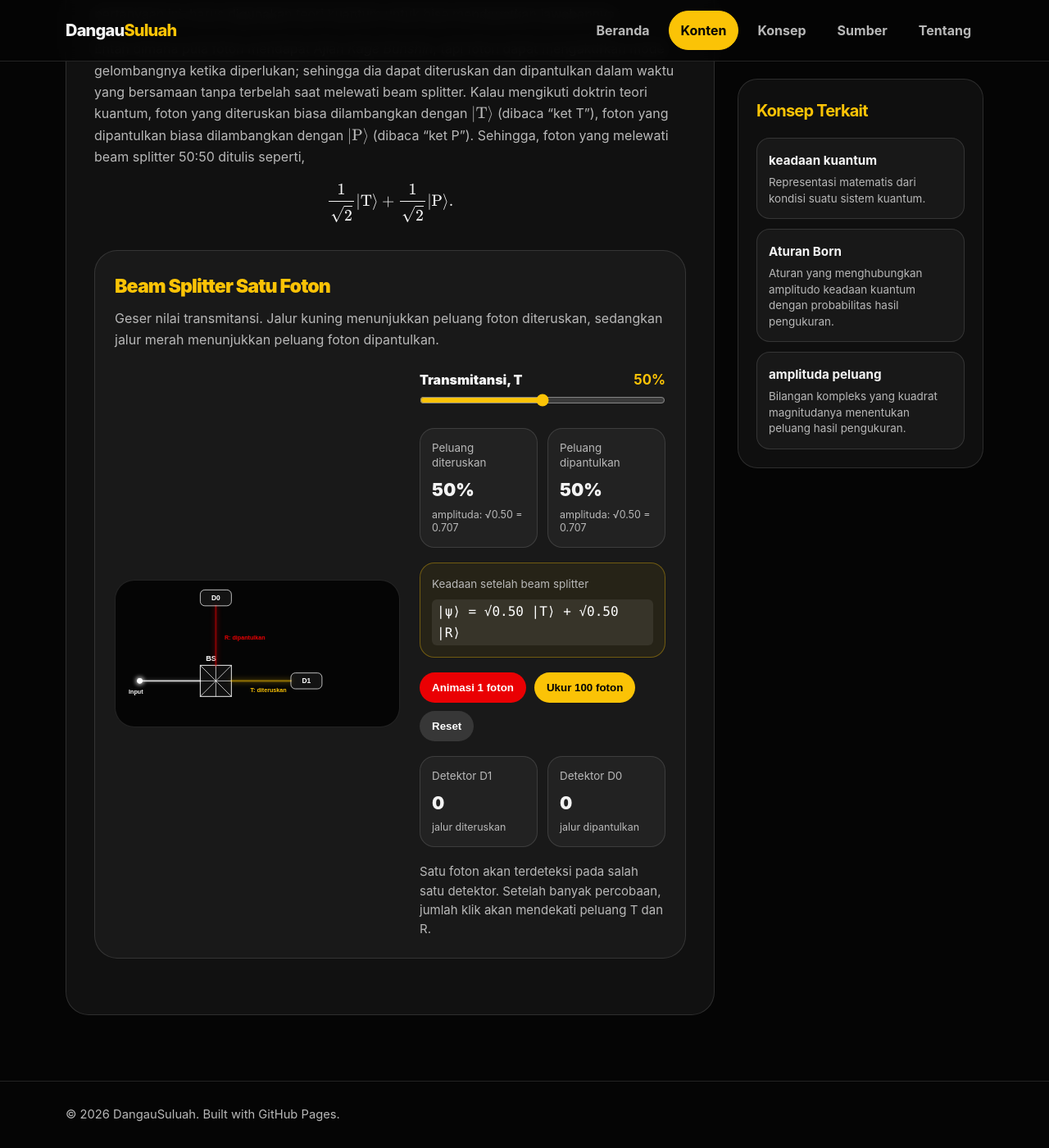
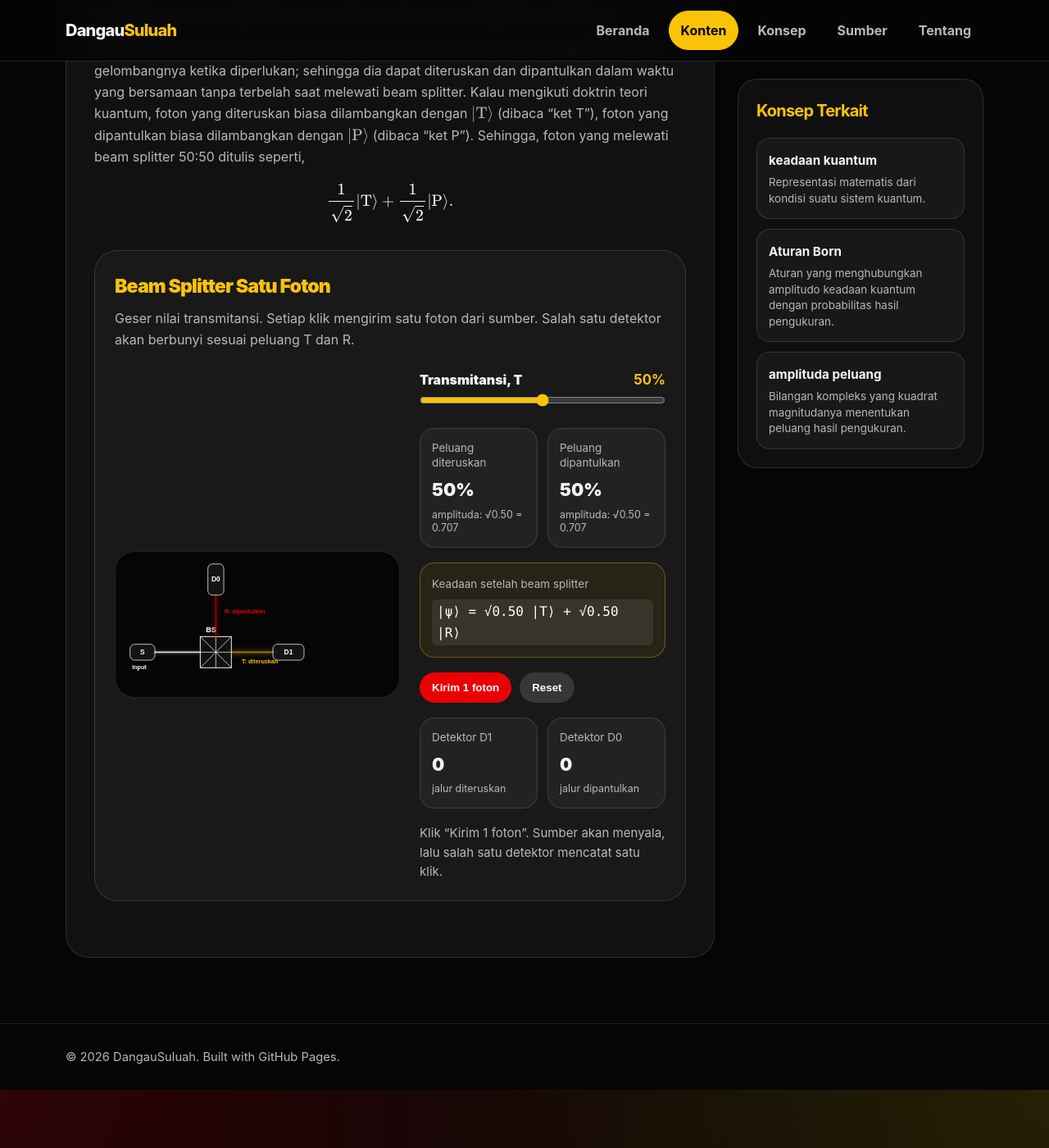
Before and after one commit to dangausuluah/dangausuluah.github.io, a Jekyll site: the page built from _contents/tentang-foton.md, in a window 1280 px wide and 1400 px high, scrolled down 1026 px. Shown: the whole window at 82% size. Built offline with Jekyll 4.4.1, drawn with Linux system fonts in a browser that asks for light colours.

Commit message:
Update single-beam-splitter-demo.html

```diff
--- a/_includes/single-beam-splitter-demo.html
+++ b/_includes/single-beam-splitter-demo.html
@@ -79,7 +79,7 @@
     .sbs-path {
       fill: none;
       stroke-linecap: round;
-      transition: opacity 0.2s ease, stroke-width 0.2s ease;
+      transition: opacity 0.2s ease, stroke-width 0.2s ease, filter 0.2s ease;
     }
 
     .sbs-input-path {
@@ -87,6 +87,11 @@
       stroke-width: 4;
       opacity: 0.85;
       filter: drop-shadow(0 0 5px rgba(255,255,255,0.45));
+    }
+
+    .sbs-input-path.active {
+      stroke-width: 6;
+      filter: drop-shadow(0 0 12px #ffffff);
     }
 
     .sbs-path-t {
@@ -101,14 +106,35 @@
       filter: drop-shadow(0 0 7px #EA0003);
     }
 
-    .sbs-source-dot,
-    .sbs-photon {
-      fill: #ffffff;
-      filter: drop-shadow(0 0 8px #ffffff);
+    .sbs-path-t.active {
+      filter: drop-shadow(0 0 16px #FBC306);
     }
 
-    .sbs-photon {
-      transition: opacity 0.2s ease;
+    .sbs-path-r.active {
+      filter: drop-shadow(0 0 16px #EA0003);
+    }
+
+    .sbs-source rect {
+      fill: rgba(255,255,255,0.055);
+      stroke: rgba(255,255,255,0.88);
+      stroke-width: 2;
+    }
+
+    .sbs-source text {
+      fill: #ffffff;
+      font-size: 20px;
+      font-weight: 900;
+      font-family: Arial, sans-serif;
+    }
+
+    .sbs-source.active rect {
+      stroke: #ffffff;
+      fill: rgba(255,255,255,0.16);
+      filter: drop-shadow(0 0 14px #ffffff);
+    }
+
+    .sbs-source.active text {
+      fill: #FBC306;
     }
 
     .sbs-beam-splitter rect {
@@ -249,14 +275,9 @@
       transform: none;
     }
 
-    .sbs-buttons button[data-animate-one] {
+    .sbs-buttons button[data-send-one] {
       background: var(--red, #EA0003);
       color: #ffffff;
-    }
-
-    .sbs-buttons button[data-run-many] {
-      background: var(--yellow, #FBC306);
-      color: #050505;
     }
 
     .sbs-buttons button[data-reset] {
@@ -290,25 +311,29 @@
   <div class="sbs-header">
     <h2>Beam Splitter Satu Foton</h2>
     <p>
-      Geser nilai transmitansi. Jalur kuning menunjukkan peluang foton diteruskan,
-      sedangkan jalur merah menunjukkan peluang foton dipantulkan.
+      Geser nilai transmitansi. Setiap klik mengirim satu foton dari sumber.
+      Salah satu detektor akan berbunyi sesuai peluang T dan R.
     </p>
   </div>
 
   <div class="sbs-panel">
     <div class="sbs-stage">
-      <svg class="sbs-svg" viewBox="0 0 820 420" role="img" aria-label="Beam splitter dengan dua detektor">
-        <!-- Source -->
-        <circle cx="70" cy="290" r="7" class="sbs-source-dot"></circle>
-        <text x="38" y="326" class="sbs-label-small">Input</text>
+      <svg class="sbs-svg" viewBox="0 0 820 420" role="img" aria-label="Beam splitter dengan sumber dan dua detektor">
+        <!-- Source object -->
+        <g class="sbs-source" data-source>
+          <rect x="42" y="267" width="72" height="46" rx="14"></rect>
+          <text x="78" y="296" text-anchor="middle">S</text>
+        </g>
+        <text x="48" y="340" class="sbs-label-small">Input</text>
 
-        <!-- Input path aligned to BS midpoint -->
+        <!-- Input path aligned with BS midpoint -->
         <line
-          x1="70"
+          x1="114"
           y1="290"
           x2="245"
           y2="290"
           class="sbs-path sbs-input-path"
+          data-input-path
         ></line>
 
         <!-- Beam splitter -->
@@ -321,45 +346,42 @@
         </g>
         <text x="261" y="232" class="sbs-label">BS</text>
 
-        <!-- Equal-length arms -->
-        <!-- Vertical arm: 172 px -->
+        <!-- Equal-length output arms -->
+        <!-- Reflected vertical arm: 120 px from BS to detector -->
         <line
           x1="290"
           y1="245"
           x2="290"
-          y2="73"
+          y2="125"
           class="sbs-path sbs-path-r"
           data-path-r
         ></line>
 
-        <!-- Horizontal arm: 172 px -->
+        <!-- Transmitted horizontal arm: 120 px from BS to detector -->
         <line
           x1="335"
           y1="290"
-          x2="507"
+          x2="455"
           y2="290"
           class="sbs-path sbs-path-t"
           data-path-t
         ></line>
 
         <!-- Labels -->
-        <text x="315" y="170" class="sbs-label-red">R: dipantulkan</text>
-        <text x="390" y="323" class="sbs-label-yellow">T: diteruskan</text>
+        <text x="315" y="178" class="sbs-label-red">R: dipantulkan</text>
+        <text x="365" y="323" class="sbs-label-yellow">T: diteruskan</text>
 
-        <!-- Detector D0 -->
+        <!-- Detector D0: elongated in y direction -->
         <g class="sbs-detector" data-detector="R">
-          <rect x="245" y="27" width="90" height="46" rx="13"></rect>
-          <text x="290" y="56" text-anchor="middle">D0</text>
+          <rect x="267" y="35" width="46" height="90" rx="13"></rect>
+          <text x="290" y="86" text-anchor="middle">D0</text>
         </g>
 
-        <!-- Detector D1 -->
+        <!-- Detector D1: elongated in x direction -->
         <g class="sbs-detector" data-detector="T">
-          <rect x="507" y="267" width="90" height="46" rx="13"></rect>
-          <text x="552" y="296" text-anchor="middle">D1</text>
+          <rect x="455" y="267" width="90" height="46" rx="13"></rect>
+          <text x="500" y="296" text-anchor="middle">D1</text>
         </g>
-
-        <!-- Photon -->
-        <circle class="sbs-photon" data-photon cx="70" cy="290" r="8"></circle>
       </svg>
     </div>
 
@@ -401,8 +423,7 @@
       </div>
 
       <div class="sbs-buttons">
-        <button type="button" data-animate-one>Animasi 1 foton</button>
-        <button type="button" data-run-many>Ukur 100 foton</button>
+        <button type="button" data-send-one>Kirim 1 foton</button>
         <button type="button" data-reset>Reset</button>
       </div>
 
@@ -421,8 +442,7 @@
       </div>
 
       <p class="sbs-result" data-result>
-        Satu foton akan terdeteksi pada salah satu detektor. Setelah banyak percobaan,
-        jumlah klik akan mendekati peluang T dan R.
+        Klik “Kirim 1 foton”. Sumber akan menyala, lalu salah satu detektor mencatat satu klik.
       </p>
     </div>
   </div>
@@ -525,136 +549,50 @@
           countREl.textContent = countR;
         }
 
-        function flashDetector(detector) {
-          const el = detector === "T" ? detectorT : detectorR;
-          el.classList.add("active");
+        function sendOnePhoton() {
+          if (isRunning) return;
+
+          isRunning = true;
+          sendBtn.disabled = true;
+          clearActive();
+
+          const detector = sampleDetector();
+          const T = Math.round(getT() * 100);
+          const R = 100 - T;
+
+          resultEl.textContent = "Sumber menyala dan satu foton dikirim ke beam splitter.";
+
+          source.classList.add("active");
+          inputPath.classList.add("active");
 
           setTimeout(function () {
-            el.classList.remove("active");
-          }, 650);
-        }
+            inputPath.classList.remove("active");
 
-        function interpolate(p0, p1, u) {
-          return {
-            x: p0.x + (p1.x - p0.x) * u,
-            y: p0.y + (p1.y - p0.y) * u
-          };
-        }
+            if (detector === "T") {
+              pathT.classList.add("active");
+              detectorT.classList.add("active");
+              addCount("T");
+              resultEl.textContent =
+                `Klik di D1. Peluang teoritis: T = ${T}%, R = ${R}%.`;
+            } else {
+              pathR.classList.add("active");
+              detectorR.classList.add("active");
+              addCount("R");
+              resultEl.textContent =
+                `Klik di D0. Peluang teoritis: T = ${T}%, R = ${R}%.`;
+            }
+          }, 450);
 
-        function positionAt(points, t) {
-          const segments = points.length - 1;
-          const scaled = t * segments;
-          const index = Math.min(Math.floor(scaled), segments - 1);
-          const localT = scaled - index;
+          setTimeout(function () {
+            source.classList.remove("active");
+            pathT.classList.remove("active");
+            pathR.classList.remove("active");
+            detectorT.classList.remove("active");
+            detectorR.classList.remove("active");
 
-          return interpolate(points[index], points[index + 1], localT);
-        }
-
-        function animatePhotonAlong(points, duration, done) {
-          const start = performance.now();
-
-          function step(now) {
-            const t = Math.min((now - start) / duration, 1);
-            const pos = positionAt(points, t);
-
-            setPhoton(pos.x, pos.y, true);
-
-            if (t < 1) {
-              requestAnimationFrame(step);
-            } else {
-              done();
-            }
-          }
-
-          requestAnimationFrame(step);
-        }
-
-        function animateOnePhoton() {
-          if (isAnimating) return;
-
-          isAnimating = true;
-          animateBtn.disabled = true;
-          manyBtn.disabled = true;
-
-          detectorT.classList.remove("active");
-          detectorR.classList.remove("active");
-
-          const detector = sampleDetector();
-
-          resultEl.textContent = "Foton bergerak menuju beam splitter...";
-          setPhoton(70, 290, true);
-
-          const pathToBS = [
-            { x: 70, y: 290 },
-            { x: 140, y: 290 },
-            { x: 210, y: 290 },
-            { x: 245, y: 290 },
-            { x: 290, y: 290 }
-          ];
-
-          animatePhotonAlong(pathToBS, 750, function () {
-            resultEl.textContent =
-              "Di beam splitter, peluang hasil ditentukan oleh amplituda pada jalur T dan R.";
-
-            setTimeout(function () {
-              let finalPath;
-
-              if (detector === "T") {
-                finalPath = [
-                  { x: 290, y: 290 },
-                  { x: 335, y: 290 },
-                  { x: 420, y: 290 },
-                  { x: 507, y: 290 }
-                ];
-              } else {
-                finalPath = [
-                  { x: 290, y: 290 },
-                  { x: 290, y: 245 },
-                  { x: 290, y: 170 },
-                  { x: 290, y: 73 }
-                ];
-              }
-
-              animatePhotonAlong(finalPath, 900, function () {
-                addCount(detector);
-                flashDetector(detector);
-
-                const T = Math.round(getT() * 100);
-                const R = 100 - T;
-
-                if (detector === "T") {
-                  resultEl.textContent =
-                    `Klik di D1. Peluang teoritis: T = ${T}%, R = ${R}%.`;
-                } else {
-                  resultEl.textContent =
-                    `Klik di D0. Peluang teoritis: T = ${T}%, R = ${R}%.`;
-                }
-
-                setTimeout(function () {
-                  setPhoton(70, 290, true);
-                  isAnimating = false;
-                  animateBtn.disabled = false;
-                  manyBtn.disabled = false;
-                }, 450);
-              });
-            }, 300);
-          });
-        }
-
-        function runMany(n) {
-          if (isAnimating) return;
-
-          for (let i = 0; i < n; i += 1) {
-            addCount(sampleDetector());
-          }
-
-          const total = countT + countR;
-          const observedT = total > 0 ? Math.round((countT / total) * 100) : 0;
-          const observedR = total > 0 ? Math.round((countR / total) * 100) : 0;
-
-          resultEl.textContent =
-            `Setelah ${total} percobaan: D1 ≈ ${observedT}%, D0 ≈ ${observedR}%. ` +
-            `Jika jumlah percobaan diperbanyak, hasil statistik akan makin mendekati peluang teoritis.`;
+            sendBtn.disabled = false;
+            isRunning = false;
+          }, 1150);
         }
 
         function reset() {
@@ -664,22 +602,16 @@
           countTEl.textContent = "0";
           countREl.textContent = "0";
 
-          detectorT.classList.remove("active");
-          detectorR.classList.remove("active");
-
-          setPhoton(70, 290, true);
+          clearActive();
 
           resultEl.textContent =
-            "Satu foton akan terdeteksi pada salah satu detektor. Setelah banyak percobaan, jumlah klik akan mendekati peluang T dan R.";
+            "Klik “Kirim 1 foton”. Sumber akan menyala, lalu salah satu detektor mencatat satu klik.";
 
           updateDisplay();
         }
 
         slider.addEventListener("input", updateDisplay);
-        animateBtn.addEventListener("click", animateOnePhoton);
-        manyBtn.addEventListener("click", function () {
-          runMany(100);
-        });
+        sendBtn.addEventListener("click", sendOnePhoton);
         resetBtn.addEventListener("click", reset);
 
         updateDisplay();
```
Also changed, not shown: other parts of _includes/single-beam-splitter-demo.html (+14 -10 lines).
